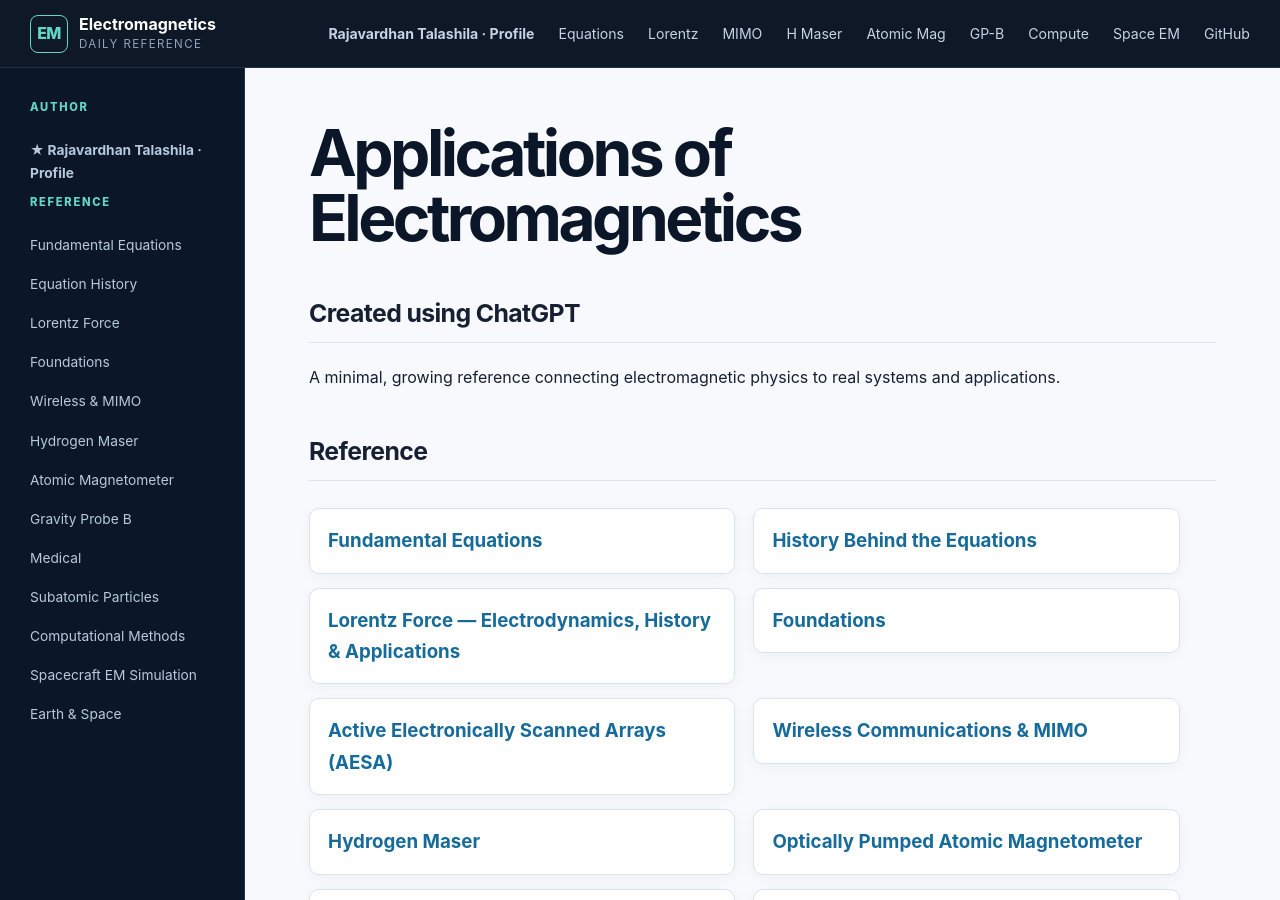
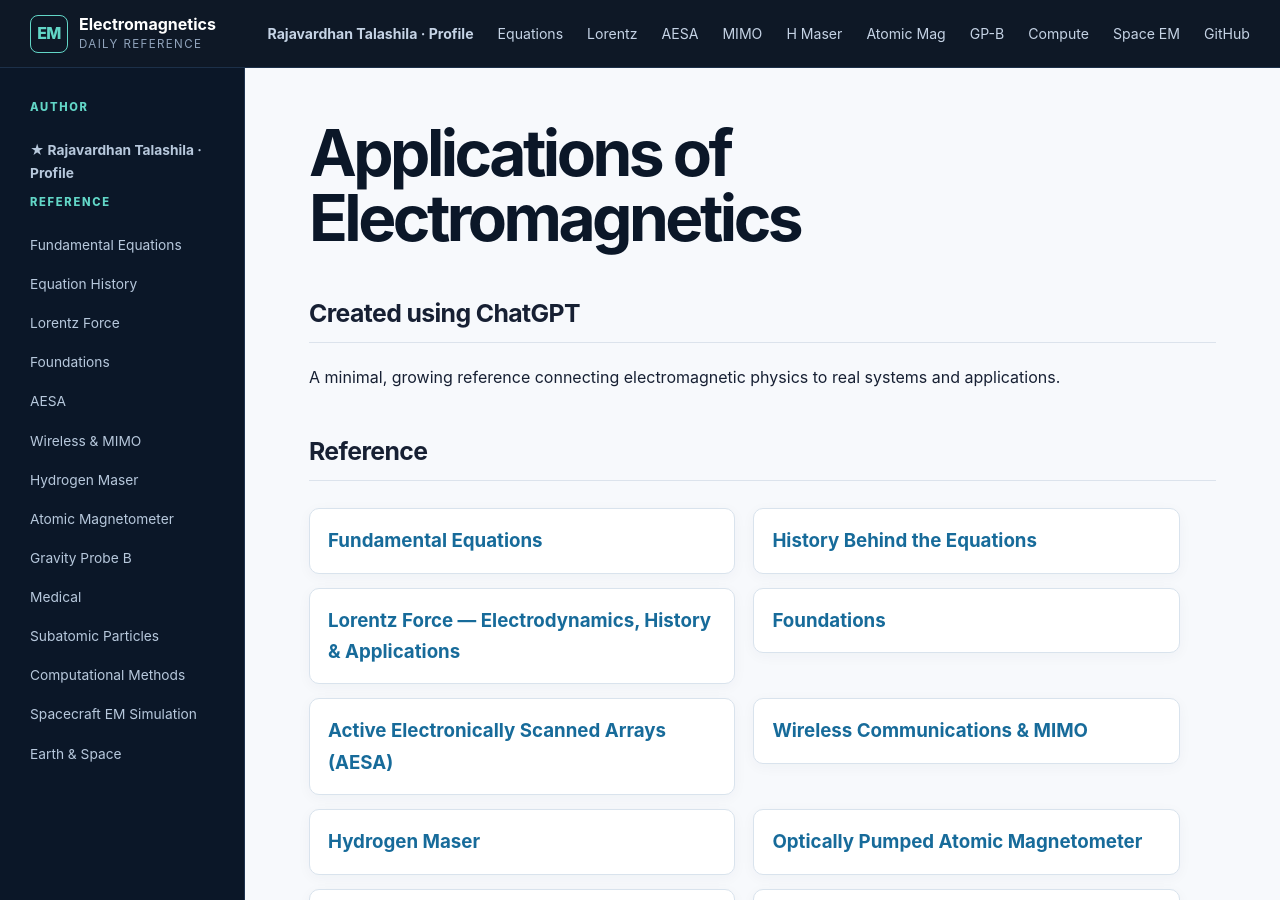
Before and after one commit to RajavardhanT/Electromagnetics_Applications, a Jekyll site: the page built from index.md, in a window 1280 px wide and 900 px high. Built offline with Jekyll 4.4.1, drawn with Linux system fonts in a browser that asks for light colours.

Commit message:
Add AESA to navigation

```diff
--- a/_layouts/default.html
+++ b/_layouts/default.html
@@ -19,6 +19,7 @@
       <a href="https://rajavardhant.github.io/"><strong>Rajavardhan Talashila · Profile</strong></a>
       <a href="{{ '/reference/fundamental-equations.html' | relative_url }}">Equations</a>
       <a href="{{ '/lorentz-force/' | relative_url }}">Lorentz</a>
+      <a href="{{ '/aesa/' | relative_url }}">AESA</a>
       <a href="{{ '/wireless/' | relative_url }}">MIMO</a>
       <a href="{{ '/hydrogen-maser/' | relative_url }}">H Maser</a>
       <a href="{{ '/atomic-magnetometer/' | relative_url }}">Atomic Mag</a>
@@ -39,6 +40,7 @@
       <a href="{{ '/reference/equation-history.html' | relative_url }}">Equation History</a>
       <a href="{{ '/lorentz-force/' | relative_url }}">Lorentz Force</a>
       <a href="{{ '/foundations/' | relative_url }}">Foundations</a>
+      <a href="{{ '/aesa/' | relative_url }}">AESA</a>
       <a href="{{ '/wireless/' | relative_url }}">Wireless & MIMO</a>
       <a href="{{ '/hydrogen-maser/' | relative_url }}">Hydrogen Maser</a>
       <a href="{{ '/atomic-magnetometer/' | relative_url }}">Atomic Magnetometer</a>
```
